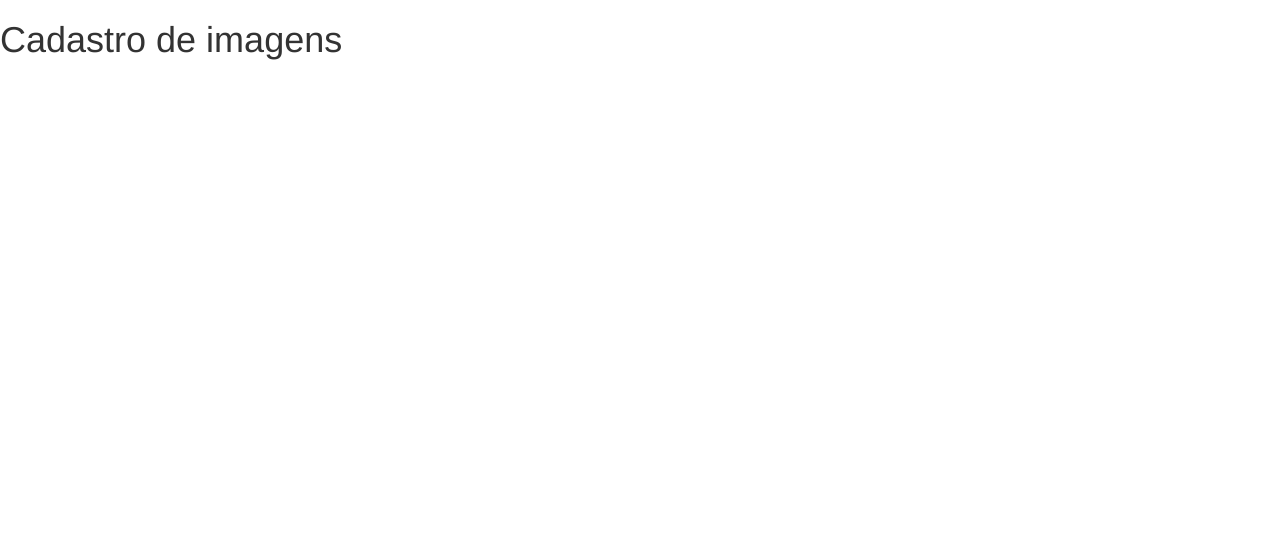
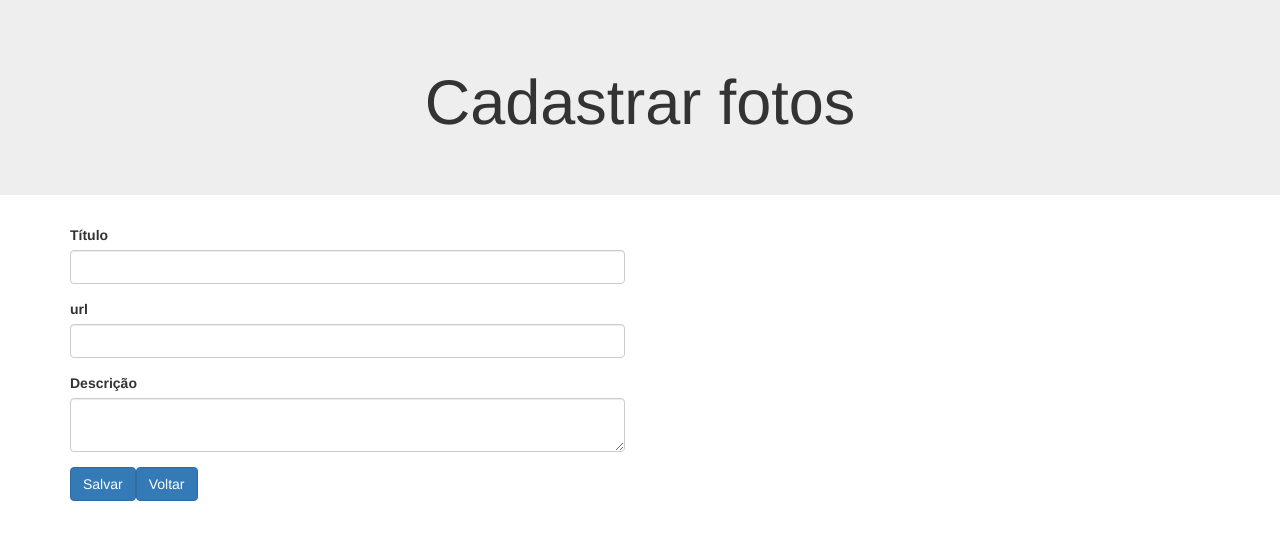
Before and after one commit to vanessametonini/js45, an Angular app: page /cadastro in a window 1280 px wide. Shown: the top 540 px of the page. Built offline with nearby package versions, Linux system fonts and the light colour scheme.

Commit message:
Exercicio Cap05

```diff
--- a/src/app/cadastro/cadastro.component.html
+++ b/src/app/cadastro/cadastro.component.html
@@ -1 +1,29 @@
-<h1>Cadastro de imagens</h1>
+<div class="jumbotron">
+    <h1 class="text-center">Cadastrar fotos</h1>
+</div>
+<div class="container">
+    <form class="row" (submit)="cadastrar()">
+        <div class="col-md-6">
+            <div class="form-group">
+                <label for="titulo">Título</label>
+                <input type="text" [(ngModel)]="foto.titulo" name="titulo" class="form-control" id="titulo">
+            </div>
+
+            <div class="form-group">
+                <label for="url">url</label>
+                <input type="text" [(ngModel)]="foto.url" name="url" class="form-control" id="url">
+            </div>
+
+            <div class="form-group">
+                <label for="descricao">Descrição</label>
+                <textarea name="descricao" class="form-control" id="descricao"></textarea>
+            </div>
+
+            <button type="submit" class="btn btn-primary">Salvar</button>
+            <a [routerLink]="['']" class="btn btn-primary">Voltar</a>
+        </div>
+    </form>
+    <div class="col-md-4">
+
+    </div>
+</div>
--- a/src/app/cadastro/cadastro.component.ts
+++ b/src/app/cadastro/cadastro.component.ts
@@ -1,4 +1,5 @@
 import { Component, OnInit } from '@angular/core';
+import { FotoComponent } from "../foto/foto.component";
 
 @Component({
   selector: 'app-cadastro',
@@ -7,9 +8,18 @@ import { Component, OnInit } from '@angular/core';
 })
 export class CadastroComponent implements OnInit {
 
+  foto = new FotoComponent;
+
   constructor() { }
 
   ngOnInit() {
   }
 
+  cadastrar(){
+
+       console.log(this.foto)
+
+
+  }
+
 }
--- a/src/app/foto/foto.pipe.ts
+++ b/src/app/foto/foto.pipe.ts
@@ -6,7 +6,7 @@ import { FotoComponent } from './foto.component'
 })
 export class FiltroPorTitulo implements PipeTransform {
 
-    transform(fotos: FotoComponent[], digitado: string){
+    transform(fotos: FotoComponent[], digitado: string): FotoComponent[] {
 
         digitado = digitado.toLowerCase()
 
```
